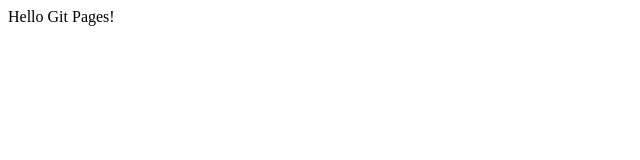
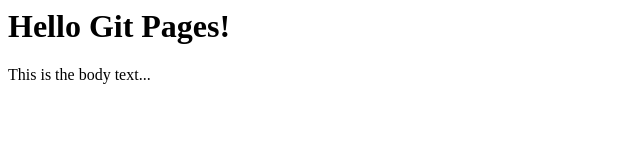
Before and after one commit to mortenbra/gh-pages-test, a plain HTML site: page index.html in a window 1280 px wide. Shown: the whole page, without its empty margins (0-640 px from the left). Drawn offline with Linux system fonts and the light colour scheme.

Commit message:
Added markup

```diff
--- a/index.html
+++ b/index.html
@@ -1 +1,3 @@
-Hello Git Pages!
+<h1>Hello Git Pages!</h1>
+
+<p>This is the body text...</p>
```
